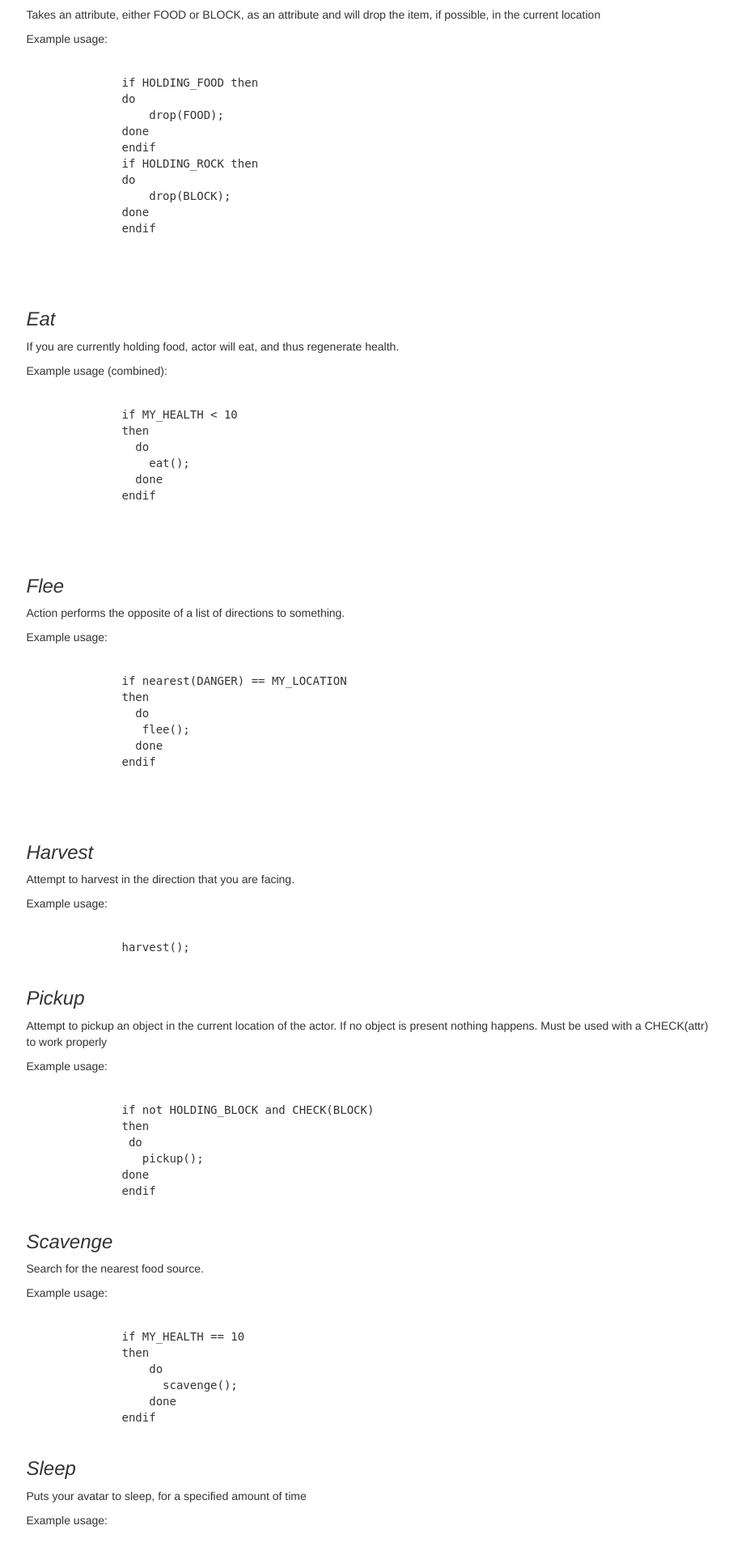
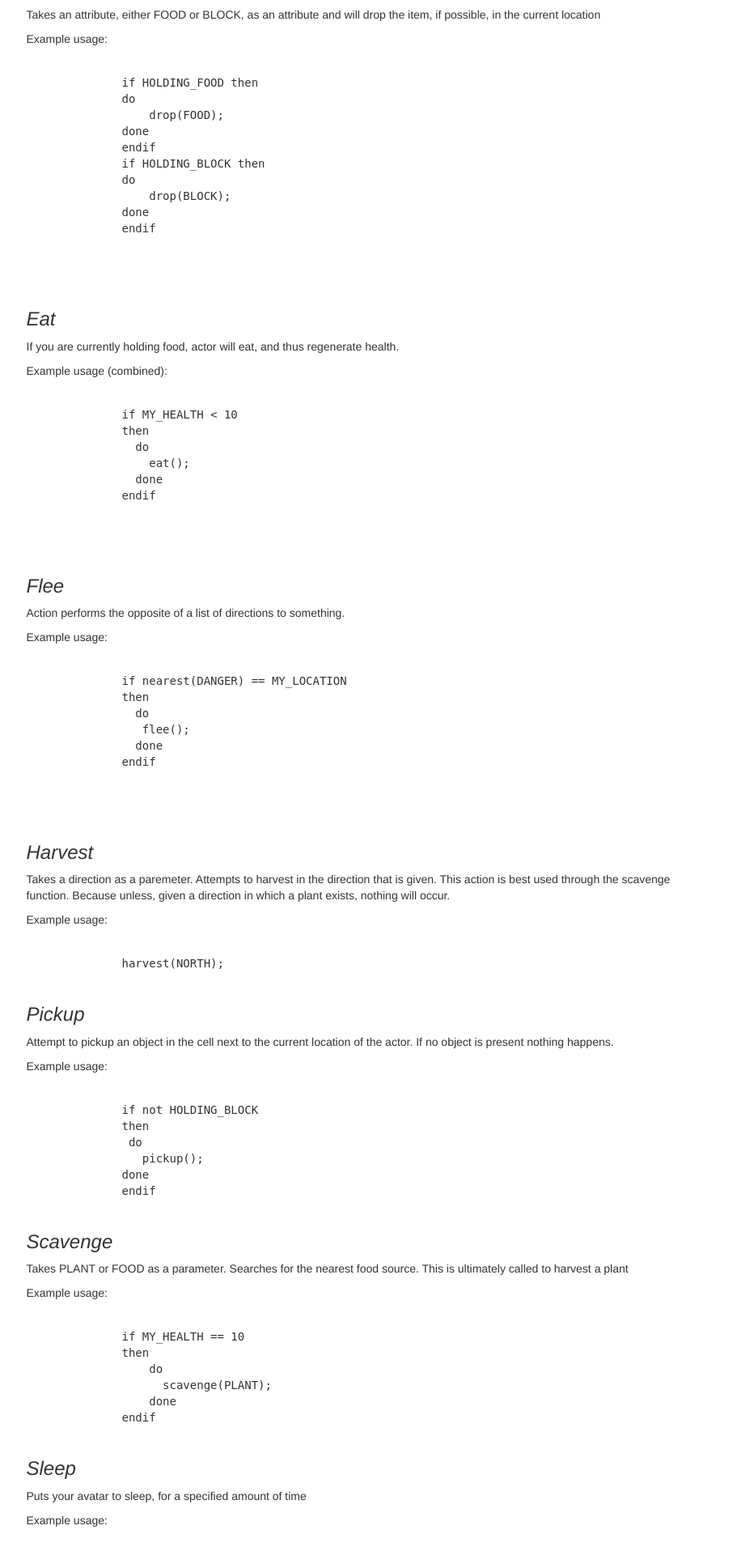
Before and after one commit to agpar/Dr.BoolsTimelines, a Django app: page /syntaxHelp/ in a window 1280 px wide. Shown: the part 2514-4430 px from the top of the page at 81% size, without its empty margins (330-1236 px from the left). Run offline with Django 3.2, Linux system fonts and the light colour scheme; some libraries are stand-ins or nearby versions.

Commit message:
Updated tutorial

```diff
--- a/c361/templates/simulation/syntaxHelp.html
+++ b/c361/templates/simulation/syntaxHelp.html
@@ -194,7 +194,7 @@
                   drop(FOOD);
               done
               endif
-              if HOLDING_ROCK then
+              if HOLDING_BLOCK then
               do
                   drop(BLOCK);
               done
@@ -229,17 +229,17 @@
       		</div>
       		<div class "actionWords" id="harvest">
         		<h3>Harvest</h3>
-        		<p>Attempt to harvest in the direction that you are facing.</p>
+        		<p>Takes a direction as a paremeter. Attempts to harvest in the direction that is given. This action is best used through the scavenge function. Because unless, given a direction in which a plant exists, nothing will occur.</p>
             Example usage:
             <xmp>
-              harvest();
+              harvest(NORTH);
             </xmp>
       		<div  class "actionWords" id="pickup">
         		<h3>Pickup</h3>
-        		<p> Attempt to pickup an object in the current location of the actor. If no object is present nothing happens. Must be used with a CHECK(attr) to work properly</p>
+        		<p> Attempt to pickup an object in the cell next to the current location of the actor. If no object is present nothing happens.</p>
             Example usage:
             <xmp>
-              if not HOLDING_BLOCK and CHECK(BLOCK)
+              if not HOLDING_BLOCK
               then
                do
                  pickup();
@@ -249,13 +249,13 @@
       		</div>
       		<div class "actionWords" id="scavenge">
         		<h3>Scavenge</h3>
-        		<p> Search for the nearest food source. </p>
+        		<p> Takes PLANT or FOOD as a parameter. Searches for the nearest food source. This is ultimately called to harvest a plant</p>
             Example usage:
             <xmp>
               if MY_HEALTH == 10
               then
                   do
-                    scavenge();
+                    scavenge(PLANT);
                   done
               endif
             </xmp>
```
Also changed, not shown: c361/gamelogic/actor.py (+10 -8 lines), c361/gamelogic/scripting_engine/func_mappings.py (+4 -3 lines).
